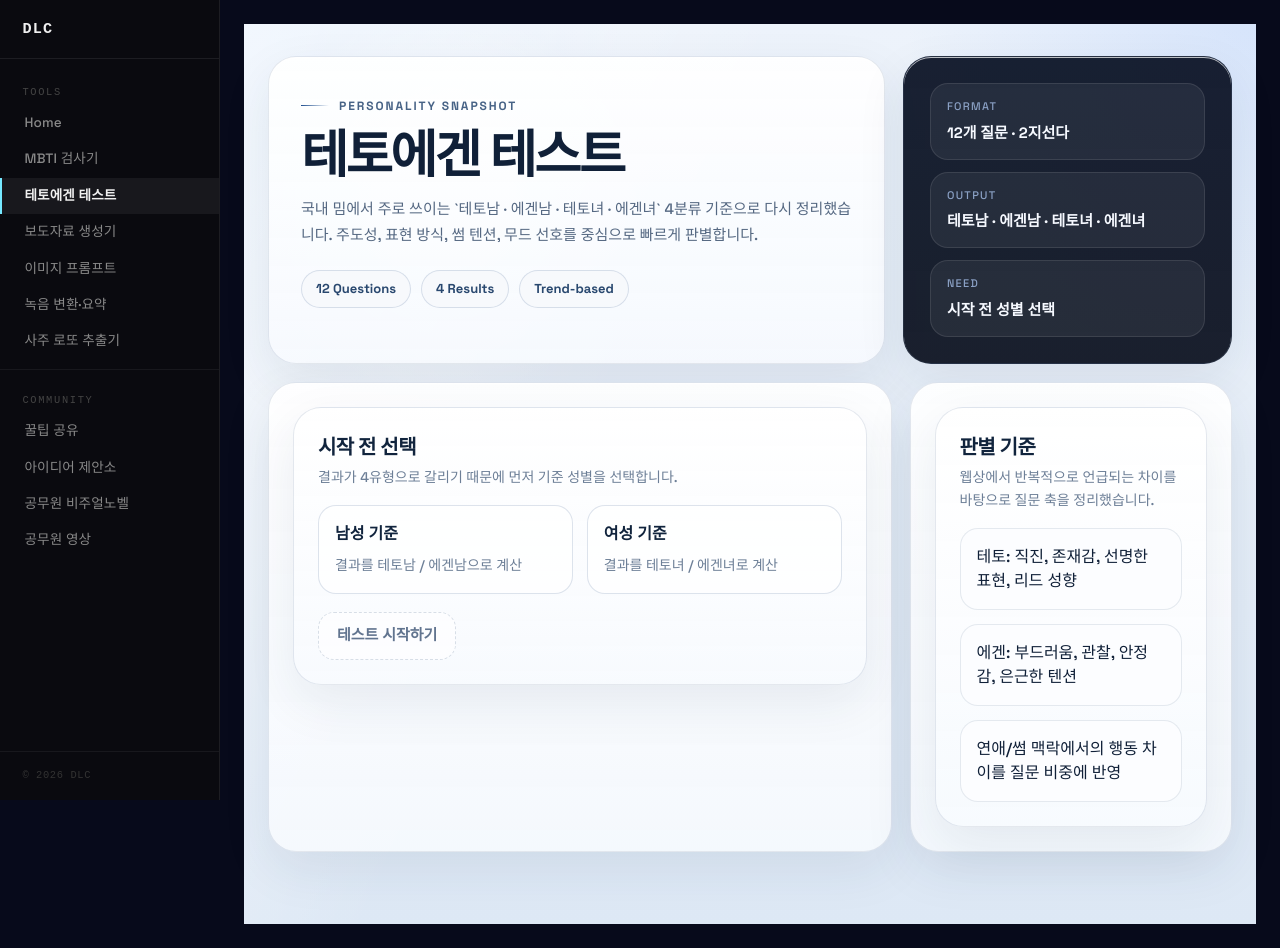
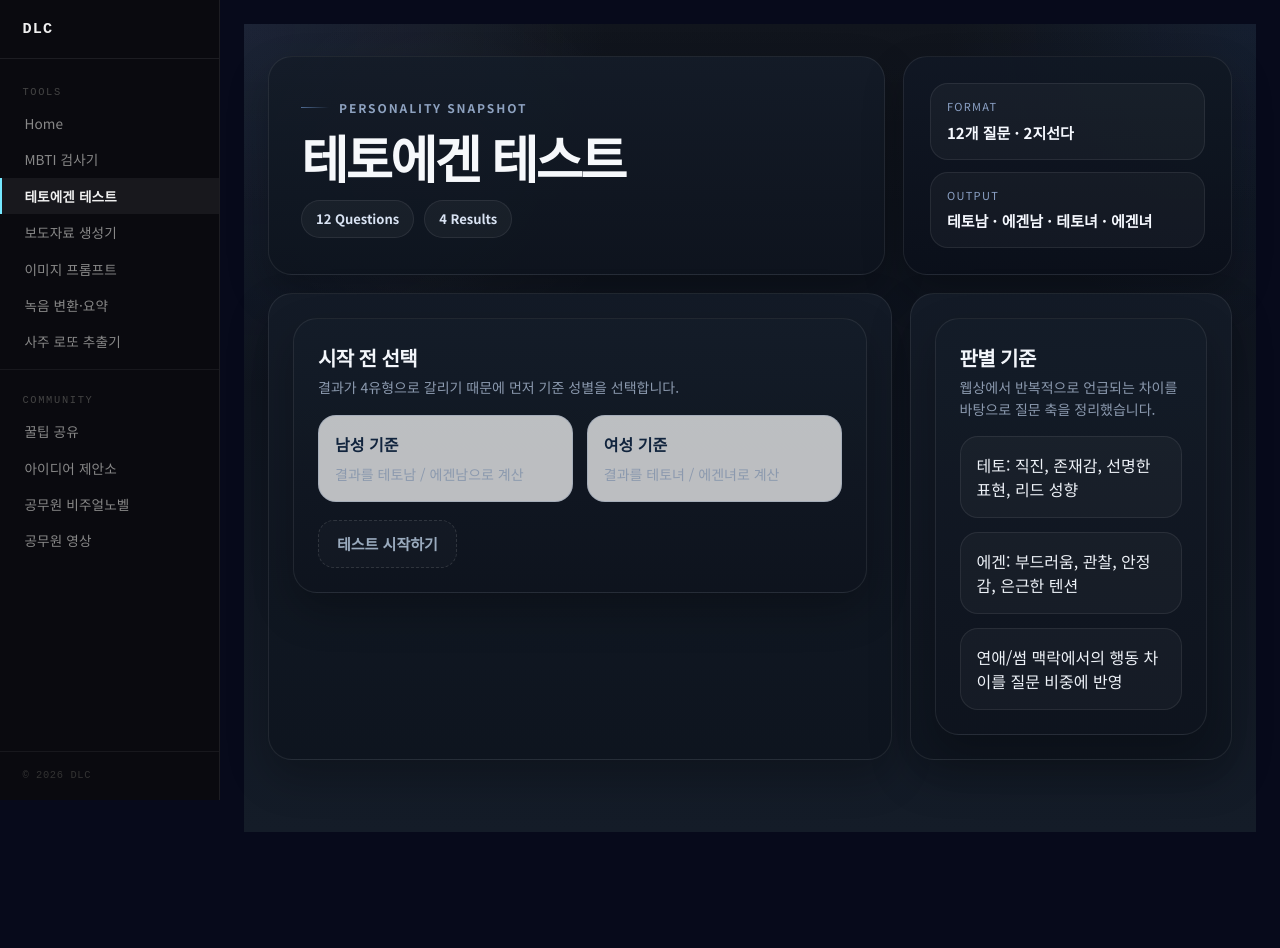
Before and after one commit to GnuDaSsa/gnudas-nextjs, a Next.js app: page /teto in a window 1280 px wide. After the commit the page ends 856 px from the top, so only its background shows below. Built offline with nearby package versions, Linux system fonts and the light colour scheme.

Commit message:
툴즈: 다크 톤으로 정리하고 설명 축소

```diff
--- a/app/globals.css
+++ b/app/globals.css
@@ -1,4 +1,4 @@
-@import url('https://fonts.googleapis.com/css2?family=Space+Grotesk:wght@500;700;800&family=Noto+Sans+KR:wght@500;700;800&display=swap');
+@import url('https://fonts.googleapis.com/css2?family=Noto+Sans+KR:wght@400;500;700;800&display=swap');
 @import "tailwindcss";
 
 :root {
@@ -14,7 +14,7 @@
 body {
   background: var(--bg0);
   color: var(--text-main);
-  font-family: "Space Grotesk", "Noto Sans KR", sans-serif;
+  font-family: "Noto Sans KR", "Apple SD Gothic Neo", "Segoe UI", sans-serif;
   min-height: 100vh;
 }
 
--- a/app/page.tsx
+++ b/app/page.tsx
@@ -3,17 +3,17 @@ import Link from 'next/link';
 import { useEffect, useRef, useState } from 'react';
 import { useRouter } from 'next/navigation';
 
-const TOOLS: { label: string; href: string; desc: string }[] = [
-  { label: 'MBTI 검사기', href: '/mbti', desc: 'GPT 기반 성격 유형 분석' },
-  { label: '테토에겐 테스트', href: '/teto', desc: '감수성 유형 진단' },
-  { label: '보도자료 생성기', href: '/press', desc: 'AI 작성 보도자료 초안' },
-  { label: '이미지 프롬프트', href: '/img-prompt', desc: '프롬프트 변환 + 이미지 생성' },
-  { label: '녹음 변환·요약', href: '/record', desc: '음성 → 텍스트 + 요약' },
-  { label: '꿀팁 공유', href: '/tips', desc: '게시판형 꿀팁 커뮤니티' },
-  { label: '아이디어 제안소', href: '/ideas', desc: '상태/투표 기반 제안 게시판' },
-  { label: '공무원 비주얼노벨', href: '/novel', desc: '' },
-  { label: '공무원 영상', href: '/videos', desc: '동호회 회원 영상 공유' },
-  { label: '사주 로또 추출기', href: '/lotto-saju', desc: '사주 오행 + 회차 기록 기반 재미용 번호 생성' },
+const TOOLS: { label: string; href: string }[] = [
+  { label: 'MBTI 검사기', href: '/mbti' },
+  { label: '테토에겐 테스트', href: '/teto' },
+  { label: '보도자료 생성기', href: '/press' },
+  { label: '이미지 프롬프트', href: '/img-prompt' },
+  { label: '녹음 변환·요약', href: '/record' },
+  { label: '꿀팁 공유', href: '/tips' },
+  { label: '아이디어 제안소', href: '/ideas' },
+  { label: '공무원 비주얼노벨', href: '/novel' },
+  { label: '공무원 영상', href: '/videos' },
+  { label: '사주 로또 추출기', href: '/lotto-saju' },
 ];
 
 const PASSIVE_ACTIVITIES = [
@@ -278,11 +278,6 @@ export default function HomePage() {
                     color: hoveredTool === i ? '#f0f0f0' : '#c8c8c8',
                     transition: 'color 0.18s ease',
                   }}>{tool.label}</span>
-                  <span style={{
-                    fontSize: '0.78rem',
-                    color: '#555',
-                    fontFamily: 'monospace',
-                  }}>{tool.desc}</span>
                 </div>
 
                 {/* 화살표 */}
--- a/components/tools/ToolShell.tsx
+++ b/components/tools/ToolShell.tsx
@@ -20,7 +20,6 @@ interface ToolShellProps {
 export function ToolShell({
   eyebrow,
   title,
-  description,
   badges = [],
   meta = [],
   main,
@@ -33,10 +32,9 @@ export function ToolShell({
           <div className={styles.heroMain}>
             <div className={styles.eyebrow}>{eyebrow}</div>
             <h1 className={styles.title}>{title}</h1>
-            <p className={styles.lead}>{description}</p>
             {badges.length > 0 ? (
               <div className={styles.badgeRow}>
-                {badges.map((badge) => (
+                {badges.slice(0, 2).map((badge) => (
                   <span className={styles.badge} key={badge}>
                     {badge}
                   </span>
@@ -45,9 +43,10 @@ export function ToolShell({
             ) : null}
           </div>
 
+          {meta.length > 0 ? (
             <aside className={styles.heroSide}>
               <div className={styles.metaList}>
-              {meta.map((item) => (
+                {meta.slice(0, 2).map((item) => (
                   <div className={styles.metaCard} key={item.label}>
                     <span className={styles.metaLabel}>{item.label}</span>
                     <strong className={styles.metaValue}>{item.value}</strong>
@@ -55,6 +54,7 @@ export function ToolShell({
                 ))}
               </div>
             </aside>
+          ) : null}
         </section>
 
         <section className={styles.content}>
--- a/components/tools/tool-shell.module.css
+++ b/components/tools/tool-shell.module.css
@@ -2,11 +2,11 @@
   position: relative;
   min-height: 100vh;
   padding: 32px 24px 72px;
-  color: #102038;
+  color: #eef2f8;
   background:
-    radial-gradient(circle at top left, rgba(130, 188, 255, 0.16), transparent 28%),
-    radial-gradient(circle at top right, rgba(53, 123, 255, 0.12), transparent 26%),
-    linear-gradient(180deg, #edf3fb 0%, #e6eef8 48%, #dde8f5 100%);
+    radial-gradient(circle at top left, rgba(73, 103, 166, 0.18), transparent 28%),
+    radial-gradient(circle at top right, rgba(43, 85, 162, 0.14), transparent 24%),
+    linear-gradient(180deg, #0c1018 0%, #101621 48%, #141c28 100%);
 }
 
 .page::before {
@@ -14,8 +14,8 @@
   position: absolute;
   inset: 0;
   background:
-    linear-gradient(115deg, rgba(255, 255, 255, 0.64), transparent 38%),
-    radial-gradient(circle at 20% 20%, rgba(255, 255, 255, 0.9), transparent 18%);
+    linear-gradient(180deg, rgba(255, 255, 255, 0.02), transparent 24%),
+    radial-gradient(circle at 20% 18%, rgba(255, 255, 255, 0.04), transparent 18%);
   pointer-events: none;
 }
 
@@ -38,13 +38,10 @@
 .contentMain,
 .contentSide,
 .surface {
-  border-radius: 28px;
-  border: 1px solid rgba(108, 129, 162, 0.18);
-  background:
-    linear-gradient(180deg, rgba(255, 255, 255, 0.92), rgba(247, 250, 254, 0.88));
-  box-shadow:
-    0 18px 50px rgba(27, 46, 79, 0.08),
-    inset 0 1px 0 rgba(255, 255, 255, 0.7);
+  border-radius: 24px;
+  border: 1px solid rgba(255, 255, 255, 0.08);
+  background: linear-gradient(180deg, rgba(20, 28, 40, 0.92), rgba(14, 20, 30, 0.92));
+  box-shadow: 0 18px 42px rgba(0, 0, 0, 0.24);
 }
 
 .heroMain {
@@ -53,8 +50,7 @@
 
 .heroSide {
   padding: 26px;
-  background:
-    linear-gradient(180deg, rgba(15, 23, 42, 0.96), rgba(12, 18, 32, 0.94));
+  background: linear-gradient(180deg, rgba(17, 24, 36, 0.96), rgba(11, 16, 26, 0.96));
   color: #eef4ff;
 }
 
@@ -67,14 +63,14 @@
   font-weight: 700;
   letter-spacing: 0.16em;
   text-transform: uppercase;
-  color: #476386;
+  color: #8ea2c0;
 }
 
 .eyebrow::before {
   content: '';
   width: 28px;
   height: 1px;
-  background: linear-gradient(90deg, #1f4f8f, transparent);
+  background: linear-gradient(90deg, #4f6b93, transparent);
 }
 
 .title {
@@ -83,22 +79,14 @@
   line-height: 0.96;
   letter-spacing: -0.05em;
   font-weight: 800;
-  color: #102038;
-}
-
-.lead {
-  max-width: 60ch;
-  margin: 16px 0 0;
-  color: #556882;
-  font-size: 15px;
-  line-height: 1.75;
+  color: #f6f8fb;
 }
 
 .badgeRow {
   display: flex;
   flex-wrap: wrap;
   gap: 10px;
-  margin-top: 22px;
+  margin-top: 18px;
 }
 
 .badge {
@@ -108,9 +96,9 @@
   min-height: 38px;
   padding: 0 14px;
   border-radius: 999px;
-  border: 1px solid rgba(69, 101, 149, 0.18);
-  background: rgba(246, 249, 252, 0.88);
-  color: #29486f;
+  border: 1px solid rgba(255, 255, 255, 0.08);
+  background: rgba(255, 255, 255, 0.04);
+  color: #d9e3f3;
   font-size: 13px;
   font-weight: 600;
 }
@@ -123,8 +111,8 @@
 .metaCard {
   padding: 14px 16px;
   border-radius: 18px;
-  background: rgba(255, 255, 255, 0.06);
-  border: 1px solid rgba(255, 255, 255, 0.1);
+  background: rgba(255, 255, 255, 0.035);
+  border: 1px solid rgba(255, 255, 255, 0.08);
 }
 
 .metaLabel {
@@ -173,14 +161,14 @@
   font-size: 20px;
   font-weight: 700;
   letter-spacing: -0.03em;
-  color: #11243d;
+  color: #f3f6fb;
 }
 
 .sectionDescription {
   margin: 4px 0 0;
-  color: #6d7f97;
+  color: #8b99ae;
   font-size: 14px;
-  line-height: 1.65;
+  line-height: 1.55;
 }
 
 .grid2 {
@@ -198,7 +186,7 @@
 .label {
   display: block;
   margin-bottom: 8px;
-  color: #41556f;
+  color: #b8c3d5;
   font-size: 13px;
   font-weight: 700;
 }
@@ -207,10 +195,10 @@
 .textarea,
 .select {
   width: 100%;
-  border: 1px solid rgba(88, 112, 145, 0.18);
+  border: 1px solid rgba(255, 255, 255, 0.08);
   border-radius: 18px;
-  background: rgba(255, 255, 255, 0.88);
-  color: #11243d;
+  background: rgba(255, 255, 255, 0.04);
+  color: #eff3f9;
   padding: 14px 16px;
   outline: none;
   font-size: 15px;
@@ -229,8 +217,8 @@
 .input:focus,
 .textarea:focus,
 .select:focus {
-  border-color: rgba(45, 112, 219, 0.48);
-  box-shadow: 0 0 0 4px rgba(76, 137, 241, 0.12);
+  border-color: rgba(124, 156, 213, 0.52);
+  box-shadow: 0 0 0 4px rgba(84, 120, 182, 0.14);
 }
 
 .actions {
@@ -259,20 +247,20 @@
 .buttonPrimary {
   border: 0;
   color: #f8fbff;
-  background: linear-gradient(135deg, #1d4ed8, #3b82f6 56%, #74b6ff 100%);
-  box-shadow: 0 14px 24px rgba(29, 78, 216, 0.16);
+  background: #2c63d6;
+  box-shadow: 0 10px 22px rgba(44, 99, 214, 0.22);
 }
 
 .buttonSecondary {
-  border: 1px solid rgba(66, 94, 131, 0.18);
-  color: #1a3658;
-  background: rgba(243, 247, 252, 0.92);
+  border: 1px solid rgba(255, 255, 255, 0.08);
+  color: #e7edf8;
+  background: rgba(255, 255, 255, 0.04);
 }
 
 .buttonGhost {
-  border: 1px dashed rgba(83, 109, 145, 0.22);
-  color: #61748f;
-  background: rgba(255, 255, 255, 0.6);
+  border: 1px dashed rgba(255, 255, 255, 0.12);
+  color: #9aabbe;
+  background: rgba(255, 255, 255, 0.02);
 }
 
 .buttonPrimary:hover,
@@ -287,8 +275,8 @@
   gap: 6px;
   padding: 6px 10px;
   border-radius: 999px;
-  background: rgba(28, 60, 103, 0.08);
-  color: #355780;
+  background: rgba(255, 255, 255, 0.06);
+  color: #cfe0fb;
   font-size: 12px;
   font-weight: 700;
 }
@@ -296,12 +284,12 @@
 .resultPanel {
   white-space: pre-wrap;
   line-height: 1.8;
-  color: #21344e;
+  color: #e4ebf5;
   font-size: 15px;
 }
 
 .emptyState {
-  color: #7a8ca2;
+  color: #7f8da1;
   font-size: 14px;
   line-height: 1.75;
 }
@@ -325,8 +313,8 @@
 .splitItem {
   padding: 16px;
   border-radius: 18px;
-  border: 1px solid rgba(88, 112, 145, 0.14);
-  background: rgba(252, 253, 255, 0.92);
+  border: 1px solid rgba(255, 255, 255, 0.08);
+  background: rgba(255, 255, 255, 0.03);
 }
 
 .progressTrack {
@@ -334,13 +322,13 @@
   height: 10px;
   overflow: hidden;
   border-radius: 999px;
-  background: rgba(32, 61, 102, 0.09);
+  background: rgba(255, 255, 255, 0.08);
 }
 
 .progressFill {
   height: 100%;
   border-radius: inherit;
-  background: linear-gradient(90deg, #1d4ed8, #60a5fa);
+  background: linear-gradient(90deg, #2c63d6, #6aa5ff);
   transition: width 0.28s ease;
 }
 
@@ -349,9 +337,9 @@
   width: 100%;
   padding: 18px 18px 18px 20px;
   border-radius: 20px;
-  border: 1px solid rgba(88, 112, 145, 0.16);
-  background: rgba(255, 255, 255, 0.7);
-  color: #19314f;
+  border: 1px solid rgba(255, 255, 255, 0.08);
+  background: rgba(255, 255, 255, 0.03);
+  color: #e7edf8;
   text-align: left;
   font-size: 15px;
   line-height: 1.65;
@@ -365,13 +353,13 @@
 
 .optionButton:hover {
   transform: translateY(-1px);
-  border-color: rgba(58, 116, 211, 0.28);
+  border-color: rgba(108, 145, 210, 0.28);
 }
 
 .optionButtonSelected {
-  border-color: rgba(45, 112, 219, 0.42);
-  background: linear-gradient(180deg, rgba(232, 241, 255, 0.96), rgba(244, 248, 255, 0.96));
-  box-shadow: 0 12px 20px rgba(54, 104, 182, 0.08);
+  border-color: rgba(86, 126, 198, 0.46);
+  background: rgba(44, 99, 214, 0.14);
+  box-shadow: 0 10px 22px rgba(23, 35, 57, 0.22);
 }
 
 .toolList {
@@ -386,12 +374,12 @@
   gap: 12px;
   padding: 14px 16px;
   border-radius: 18px;
-  border: 1px solid rgba(88, 112, 145, 0.14);
-  background: rgba(255, 255, 255, 0.72);
+  border: 1px solid rgba(255, 255, 255, 0.08);
+  background: rgba(255, 255, 255, 0.03);
 }
 
 .muted {
-  color: #73859d;
+  color: #7f8da1;
 }
 
 @media (max-width: 1024px) {
@@ -425,12 +413,6 @@
     line-height: 1.02;
     letter-spacing: -0.06em;
     word-break: keep-all;
-  }
-
-  .lead {
-    margin-top: 14px;
-    font-size: 14px;
-    line-height: 1.68;
   }
 
   .eyebrow {
```
Lines whose indentation alone changed are shown as unchanged.
